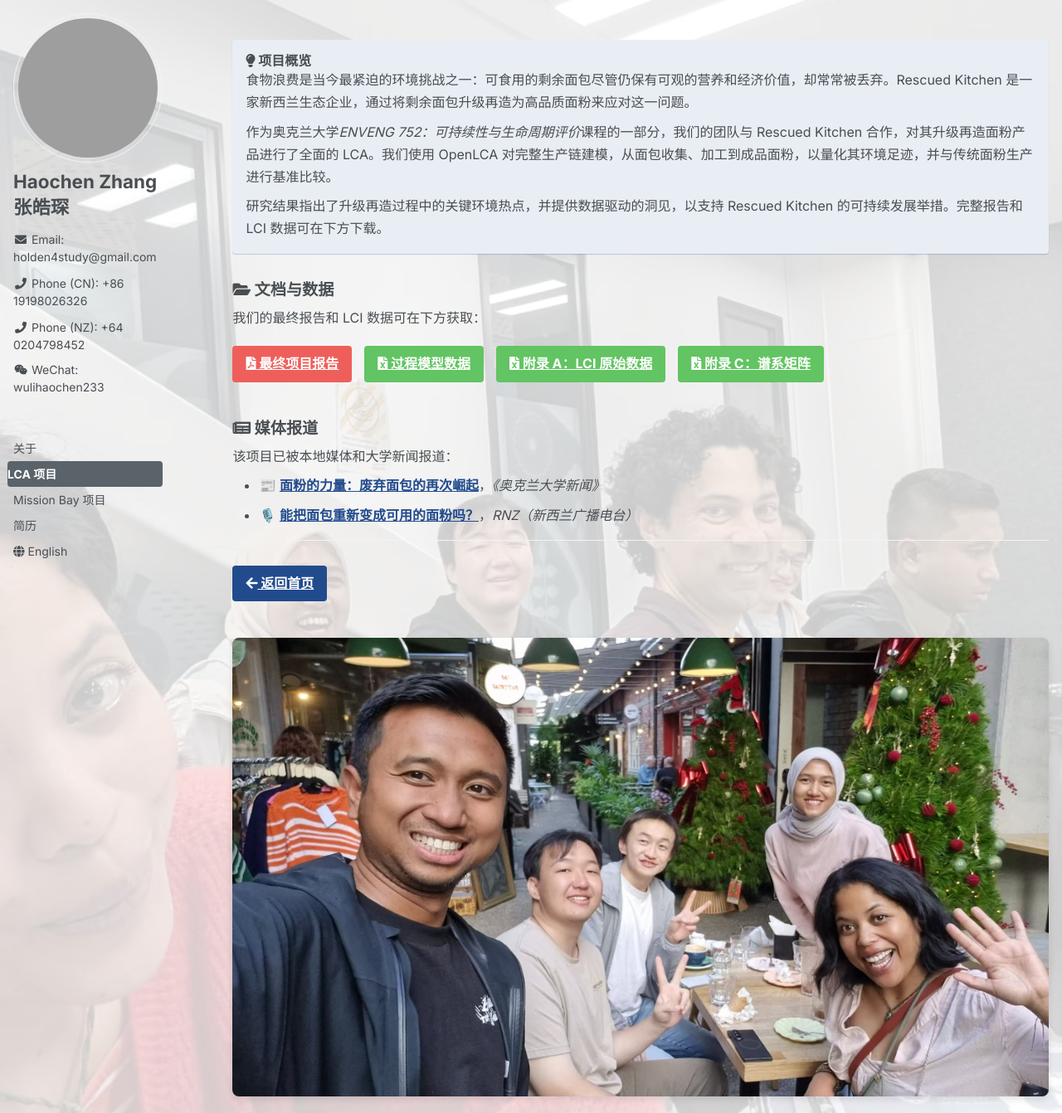
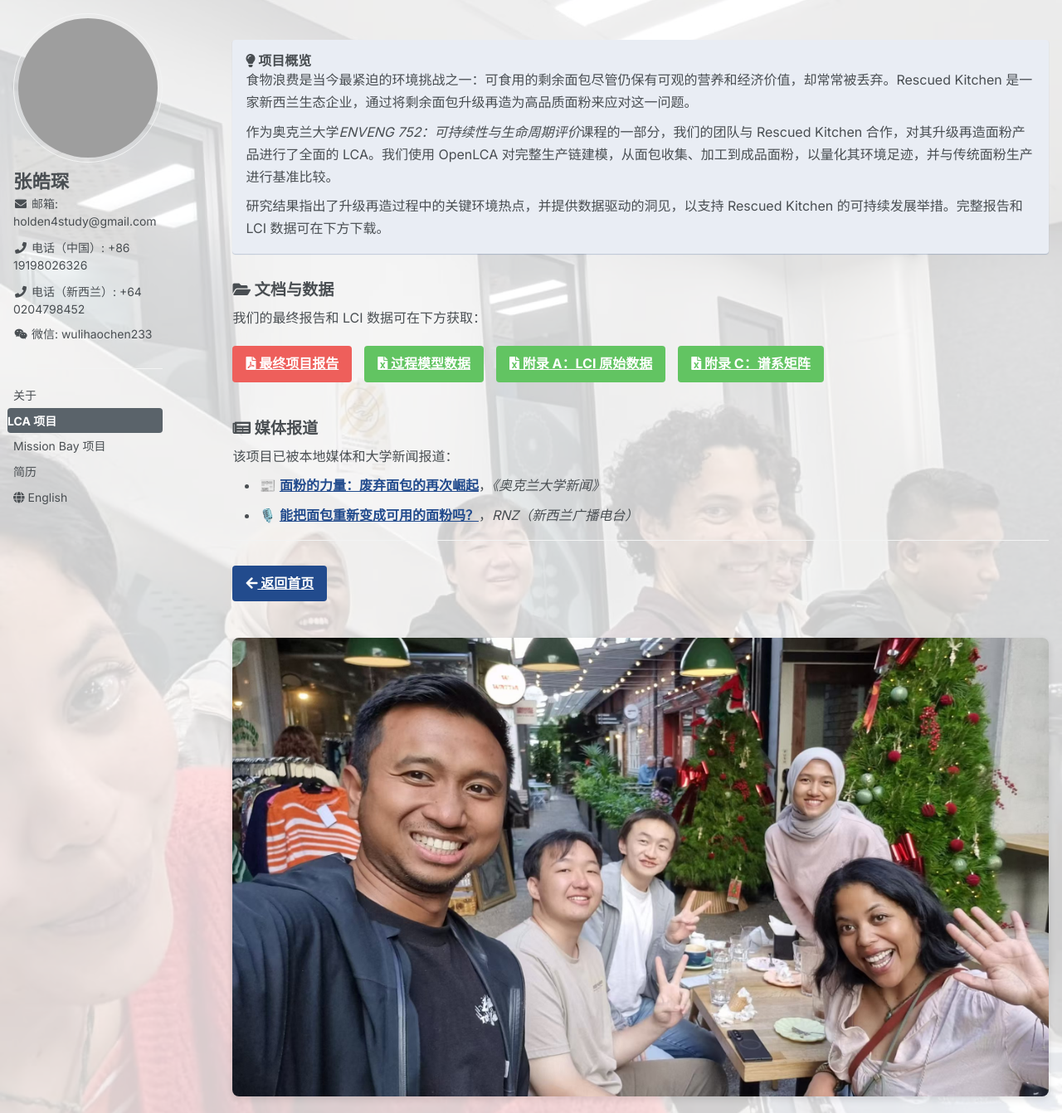
Before and after one commit to Zhang-holden/Zhang-holden.github.io, a Jekyll site: the page built from _pages/zh/rescued-flour-lca.md, in a window 1280 px wide and 1342 px high. Shown: the whole window at 83% size. Built offline with Jekyll 4.4.1, drawn with Linux system fonts in a browser that asks for light colours; grey boxes are pictures that could not be loaded.

Commit message:
Localize author profile and page title for Chinese pages

```diff
--- a/_includes/author-profile.html
+++ b/_includes/author-profile.html
@@ -5,12 +5,16 @@
 <div itemscope itemtype="http://schema.org/Person" class="profile_box">
 
   <div class="author__avatar">
-    <img src="{{ author.avatar }}" class="author__avatar" alt="{{ author.name }}">
+    <img src="{{ author.avatar }}" class="author__avatar" alt="{% if page.lang == 'zh' %}{{ author.name_cn }}{% else %}{{ author.name }}{% endif %}">
   </div>
 
   <div class="author__content">
-    <h3 class="author__name">{{ author.name }}</h3>
-    {% if author.name_cn %}<p class="author__name-cn">{{ author.name_cn }}</p>{% endif %}
+    {% if page.lang == 'zh' %}
+      <h3 class="author__name">{{ author.name_cn }}</h3>
+    {% else %}
+      <h3 class="author__name">{{ author.name }}</h3>
+      {% if author.name_cn %}<p class="author__name-cn">{{ author.name_cn }}</p>{% endif %}
+    {% endif %}
   </div>
 
   <div class="author__urls-wrapper">
@@ -26,19 +30,19 @@
         <li><a href="{{ author.uri }}"><i class="fas fa-fw fa-link" aria-hidden="true"></i> Website</a></li>
       {% endif %}
       {% if author.email %}
-        <li><a href="mailto:{{ author.email }}"><i class="fas fa-fw fa-envelope" aria-hidden="true"></i> Email: {{ author.email }}</a></li>
+        <li><a href="mailto:{{ author.email }}"><i class="fas fa-fw fa-envelope" aria-hidden="true"></i> {% if page.lang == 'zh' %}邮箱{% else %}Email{% endif %}: {{ author.email }}</a></li>
       {% endif %}
       {% if author.student_email %}
         <li><a href="mailto:{{ author.student_email }}"><i class="fas fa-fw fa-envelope-open" aria-hidden="true"></i> Student Email</a></li>
       {% endif %}
 {% if author.whatsapp_cn %}
-<li><a href="tel:{{ author.whatsapp_cn | remove: ' ' }}"><i class="fas fa-fw fa-phone" aria-hidden="true"></i> Phone (CN): {{ author.whatsapp_cn }}</a></li>
+<li><a href="tel:{{ author.whatsapp_cn | remove: ' ' }}"><i class="fas fa-fw fa-phone" aria-hidden="true"></i> {% if page.lang == 'zh' %}电话（中国）{% else %}Phone (CN){% endif %}: {{ author.whatsapp_cn }}</a></li>
 {% endif %}
 {% if author.whatsapp_nz %}
-<li><a href="tel:{{ author.whatsapp_nz | remove: ' ' }}"><i class="fas fa-fw fa-phone" aria-hidden="true"></i> Phone (NZ): {{ author.whatsapp_nz }}</a></li>
+<li><a href="tel:{{ author.whatsapp_nz | remove: ' ' }}"><i class="fas fa-fw fa-phone" aria-hidden="true"></i> {% if page.lang == 'zh' %}电话（新西兰）{% else %}Phone (NZ){% endif %}: {{ author.whatsapp_nz }}</a></li>
 {% endif %}
 {% if author.wechat %}
-<li><i class="fab fa-fw fa-weixin" aria-hidden="true"></i> WeChat: {{ author.wechat }}</li>
+<li><i class="fab fa-fw fa-weixin" aria-hidden="true"></i> {% if page.lang == 'zh' %}微信{% else %}WeChat{% endif %}: {{ author.wechat }}</li>
 {% endif %}
       {% if author.xiaohongshu %}
         <li><a href="{{ author.xiaohongshu }}" target="_blank"><i class="fas fa-fw fa-book" aria-hidden="true"></i> Xiaohongshu (RED)</a></li>
--- a/_includes/seo.html
+++ b/_includes/seo.html
@@ -8,7 +8,7 @@
   {% assign canonical_url = page.url | replace: "index.html", "" | prepend: site.url %}
 {% endif %}
 
-<title>{{ site.title }} - Homepage</title>
+<title>{% if page.lang == 'zh' %}{{ site.author.name_cn }} - 个人主页{% else %}{{ site.title }} - Homepage{% endif %}</title>
 
 {% assign seo_description = page.description | default: page.excerpt | default: site.description %}
 {% if seo_description %}
```
